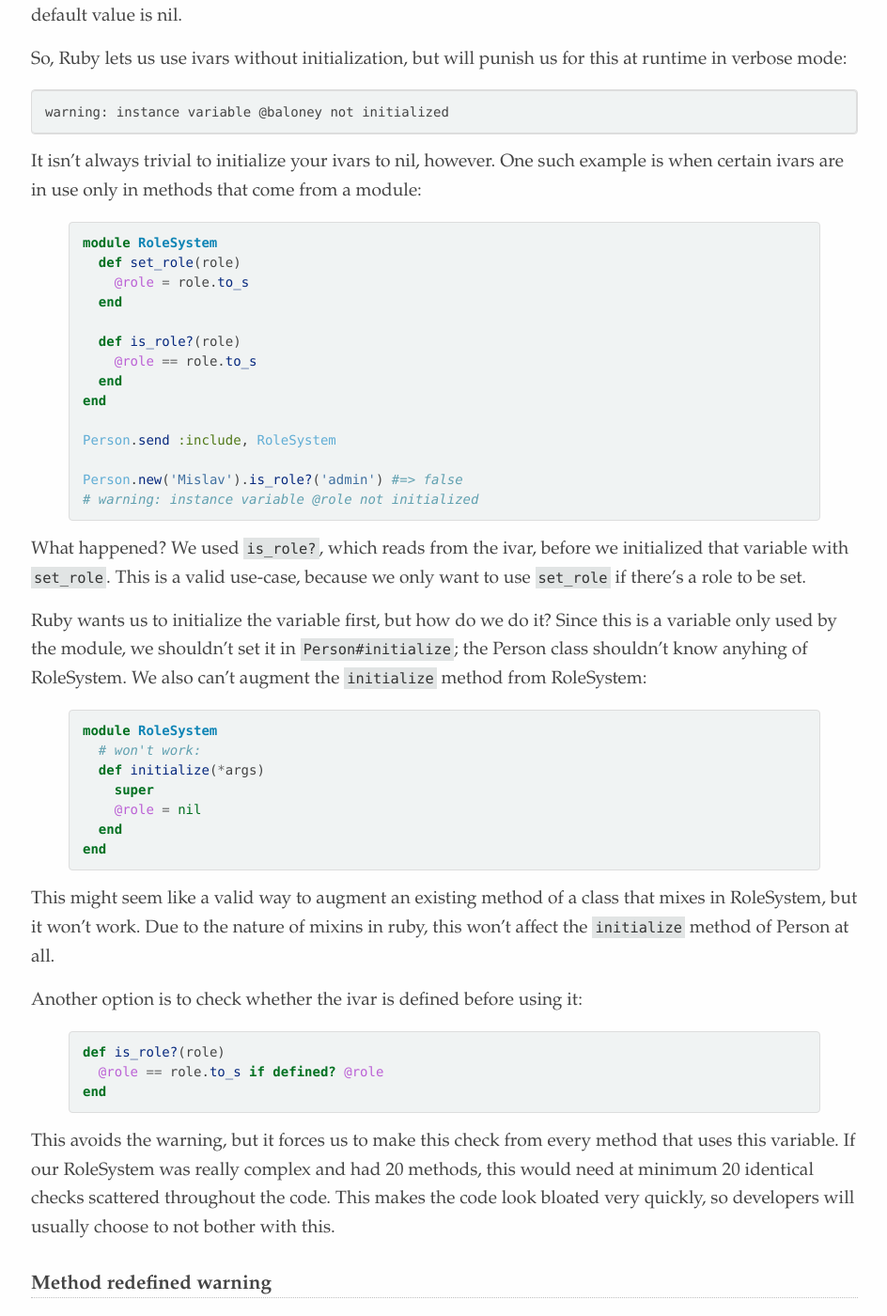
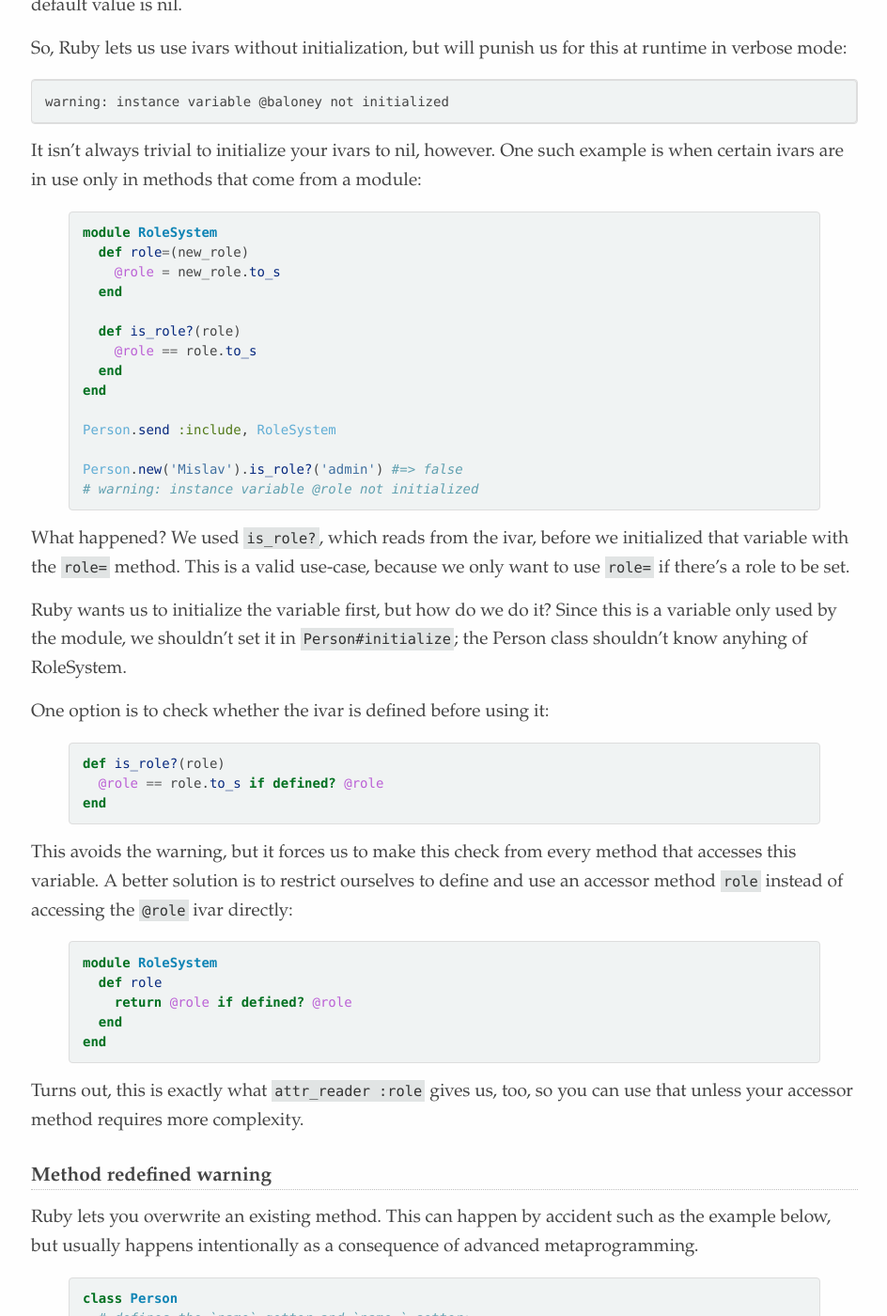
Before and after one commit to mislav/blog, a Jekyll site: the page built from _posts/2011-06-22-ruby-verbose-mode.md, in a window 1280 px wide and 1400 px high, scrolled down 1925 px. Shown: the whole window at 94% size, without its empty margins (27-971 px from the left). Built offline with Jekyll 4.4.1, drawn with Linux system fonts in a browser that asks for light colours; Markdown is read by kramdown in place of the engine named in the settings; some of the changed text lies outside the part shown.

Commit message:
blog updates

```diff
--- a/_posts/2011-06-22-ruby-verbose-mode.md
+++ b/_posts/2011-06-22-ruby-verbose-mode.md
@@ -23,8 +23,8 @@ From within ruby code, verbosity can be tested with the value of the
 3. `true` for level "2" (verbose); this is verbose mode.
 
 Both `$VERBOSE` and `$DEBUG` variables have their shorter equivalents:
-
-    $ ruby -d -e 'p $-v, $-w, $VERBOSE, $-d, $DEBUG'
+`$-v` and `$-w` for verbose mode and `$-d` for debug. You'll notice that
+they are named to resemble command-line flags.
 
 These values are meant to be used by developers to conditionally provide
 extra output from their methods to STDOUT and STDERR. One built-in
@@ -47,6 +47,7 @@ We can make similar decisions in our programs to output extra
 information about non-critical errors in case the user chooses to see them:
 
 {% highlight ruby %}
+# in this script, `index` is an integer that shouldn't be negative
 if index < 0 and $VERBOSE
   $stderr.puts "warning: index is a negative number"
   if $DEBUG
@@ -97,8 +98,8 @@ from a module:
 
 {% highlight ruby %}
 module RoleSystem
-  def set_role(role)
-    @role = role.to_s
+  def role=(new_role)
+    @role = new_role.to_s
   end
 
   def is_role?(role)
@@ -113,30 +114,15 @@ Person.new('Mislav').is_role?('admin') #=> false
 {% endhighlight %}
 
 What happened? We used `is_role?`, which reads from the ivar, before we
-initialized that variable with `set_role`. This is a valid use-case,
-because we only want to use `set_role` if there's a role to be set.
+initialized that variable with the `role=` method. This is a valid use-case,
+because we only want to use `role=` if there's a role to be set.
 
 Ruby wants us to initialize the variable first, but how do we do it?
 Since this is a variable only used by the module, we shouldn't
 set it in `Person#initialize`; the Person class shouldn't know anyhing
-of RoleSystem. We also can't augment the `initialize` method from
-RoleSystem:
+of RoleSystem.
 
-{% highlight ruby %}
-module RoleSystem
-  # won't work:
-  def initialize(*args)
-    super
-    @role = nil
-  end
-end
-{% endhighlight %}
-
-This might seem like a valid way to augment an existing method of a
-class that mixes in RoleSystem, but it won't work. Due to the nature of
-mixins in ruby, this won't affect the `initialize` method of Person at all.
-
-Another option is to check whether the ivar is defined before using it:
+One option is to check whether the ivar is defined before using it:
 
 {% highlight ruby %}
 def is_role?(role)
@@ -145,10 +131,20 @@ end
 {% endhighlight %}
 
 This avoids the warning, but it forces us to make this check from every
-method that uses this variable. If our RoleSystem was really complex and
-had 20 methods, this would need at minimum 20 identical checks scattered
-throughout the code. This makes the code look bloated very quickly, so
-developers will usually choose to not bother with this.
+method that accesses this variable. A better solution is to restrict ourselves
+to define and use an accessor method `role` instead of accessing the
+`@role` ivar directly:
+
+{% highlight ruby %}
+module RoleSystem
+  def role
+    return @role if defined? @role
+  end
+end
+{% endhighlight %}
+
+Turns out, this is exactly what `attr_reader :role` gives us, too, so
+you can use that unless your accessor method requires more complexity.
 
 ### Method redefined warning
 
@@ -180,18 +176,8 @@ in the first place. You should guard yourself against this by checking
 for the method before undefining it:
 
 {% highlight ruby %}
-undef :name if instance_methods.include? :name
+undef :name if method_defined? :name
 {% endhighlight %}
-
-However, the above code will only work in ruby 1.9 where the method list is
-an array of symbols. In 1.8, methods are returned as strings.
-We should make this work in all ruby versions:
-
-{% highlight ruby %}
-undef :name if instance_methods.map {|m| m.to_sym }.include? :name
-{% endhighlight %}
-
-And you have to do this before every method that you're redefining.
 
 ### "Useless use of `==` in void context"
 
@@ -217,8 +203,6 @@ The only solution is to use RSpec's equality methods instead of operators:
 {% highlight ruby %}
 obj.should eq(other)
 {% endhighlight %}
-
-But this doesn't feel the same.
 
 ### "`*` interpreted as argument prefix"
 
@@ -276,4 +260,60 @@ users can choose when to see such warnings. Ideally, we all should be
 developing with the `-w` flag permanently on, but because this also
 turns on code linting, most developers choose to avoid this.
 
+## Your open source code shouldn't generate warnings
+
+If you're a developer of open source code, however, you should regularly
+check that your code doesn't generate ruby warnings. If you accomplish
+this, you allow users of your code to use it in their projects with the
+verbose mode on and not get warned by potential threats in your
+codebase.
+
+An easy way to setup your test suite to run in verbose mode is to
+configure your test script to always run the test runner with the `-w`
+ruby flag. One way to do that is with the RUBYOPT environment variable:
+
+    RUBYOPT="-w $RUBYOPT"
+
+Often there is a more elegant way, for instance an RSpec rake task:
+
+{% highlight ruby %}
+desc 'Run specs'
+RSpec::Core::RakeTask.new(:spec) do |t|
+  t.ruby_opts = '-w'
+end
+{% endhighlight %}
+
+Now that you've set up your test suite to run in verbose mode, you can
+start fixing warnings in your code. However, 3rd-party libraries that your
+project depends on can still generate warnings, which you probably
+aren't interested in. You'll want to run a block of ruby code with
+warnings silenced for the duration of the block. Rails already provides
+this method called `silence_warnings` and here's how to implement it if
+you don't use Active Support:
+
+{% highlight ruby %}
+# these methods are already present in Active Support
+module Kernel
+  def silence_warnings
+    with_warnings(nil) { yield }
+  end
+
+  def with_warnings(flag)
+    old_verbose, $VERBOSE = $VERBOSE, flag
+    yield
+  ensure
+    $VERBOSE = old_verbose
+  end
+end unless Kernel.respond_to? :silence_warnings
+{% endhighlight %}
+
+Now you can require other libraries without seeing their warnings:
+
+{% highlight ruby %}
+silence_warnings do
+  require '...'
+end
+{% endhighlight %}
+
+
 [lint]: http://en.wikipedia.org/wiki/Lint_(software)
--- a/js/_posts/2010-05-07-semicolons.markdown
+++ b/js/_posts/2010-05-07-semicolons.markdown
@@ -150,10 +150,11 @@ Easy solution: when a line starts with parenthesis, prepend a semicolon to it.
 ;(d + e).print()
 {% endhighlight %}
 
-Definitely not beautiful, but does the job. This case doesn't come very often, too.
+This might not be elegant, but does the job. [Michaeljohn Clement elaborates on this][inimino] even further:
 
-The above article about JavaScript 2.0 is an interesting read and also lists some reasons how the 2.0 version of the language might change what's considered legal syntax for expressions. The thing is, I couldn't care less about JavaScript 2.0; *especially* if it breaks existing scripts. If the 2.0 version really is incompatible, web browsers won't switch what they ship anytime soon; and as for server-side JavaScript, developers control what's running there anyway.
+> If you choose to omit semicolons where possible, my advice is to insert them immediately before the opening parenthesis or square bracket in any statement that begins with one of those tokens, or any which begins with one of the arithmetic operator tokens `/`, `+`, or `-` if you should happen to write such a statement.
 
+Adopt this advice as a rule and you'll be fine.
 
 [crockford]: http://javascript.crockford.com/code.html "Code Conventions for the JavaScript Programming Language"
 [so]: http://stackoverflow.com/questions/444080/do-you-recommend-using-semicolons-after-every-statement-in-javascript "Do you recommend using semicolons after every statement in JavaScript? on StackOverflow"
@@ -166,3 +167,4 @@ The above article about JavaScript 2.0 is an interesting read and also lists som
 [ugly]: http://img.skitch.com/20100509-qf8t69ad7cpmudwdksbw5hu6te.png
 [compiler]: http://code.google.com/closure/compiler/
 [removed]: http://github.com/mislav/jquery/commit/4a2faf8987fc3fcb8aefc99def5b5ed2b4de190c "jQuery without semicolons"
+[inimino]: http://inimino.org/~inimino/blog/javascript_semicolons "JavaScript semicolon insertion: everything you need to know"
```
Also changed, not shown: _posts/2011-07-11-faraday-advanced-http.md (+15 -5 lines).
